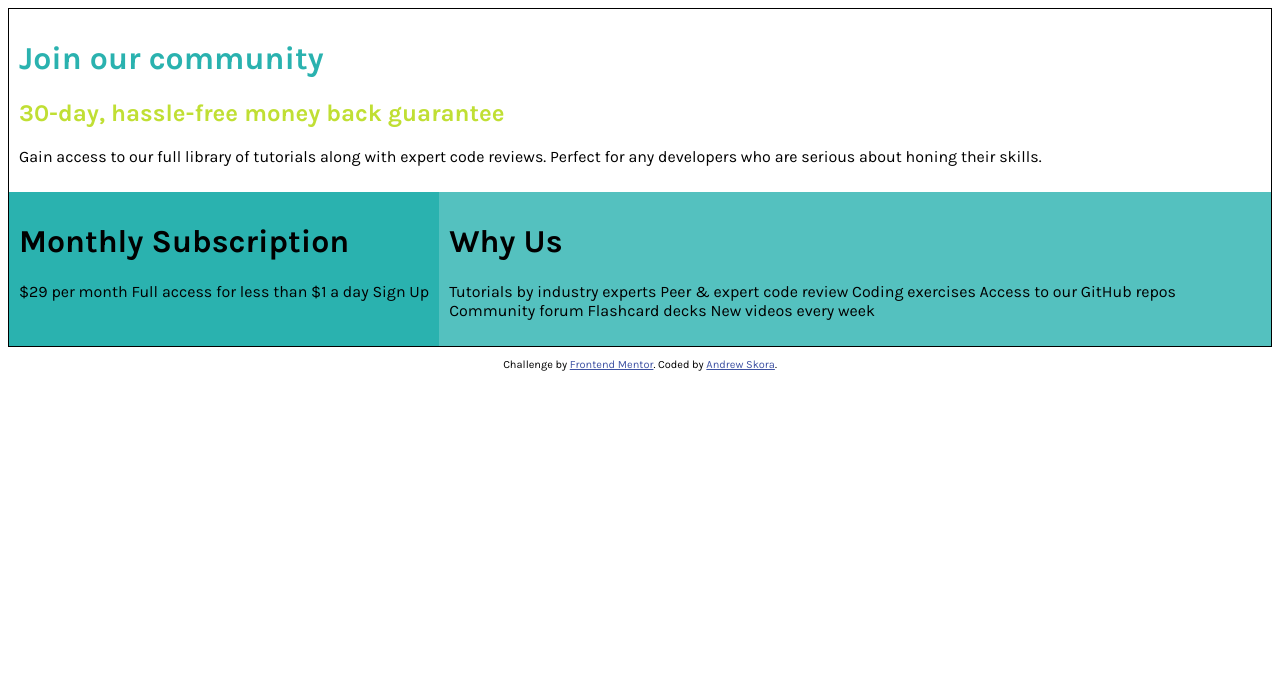
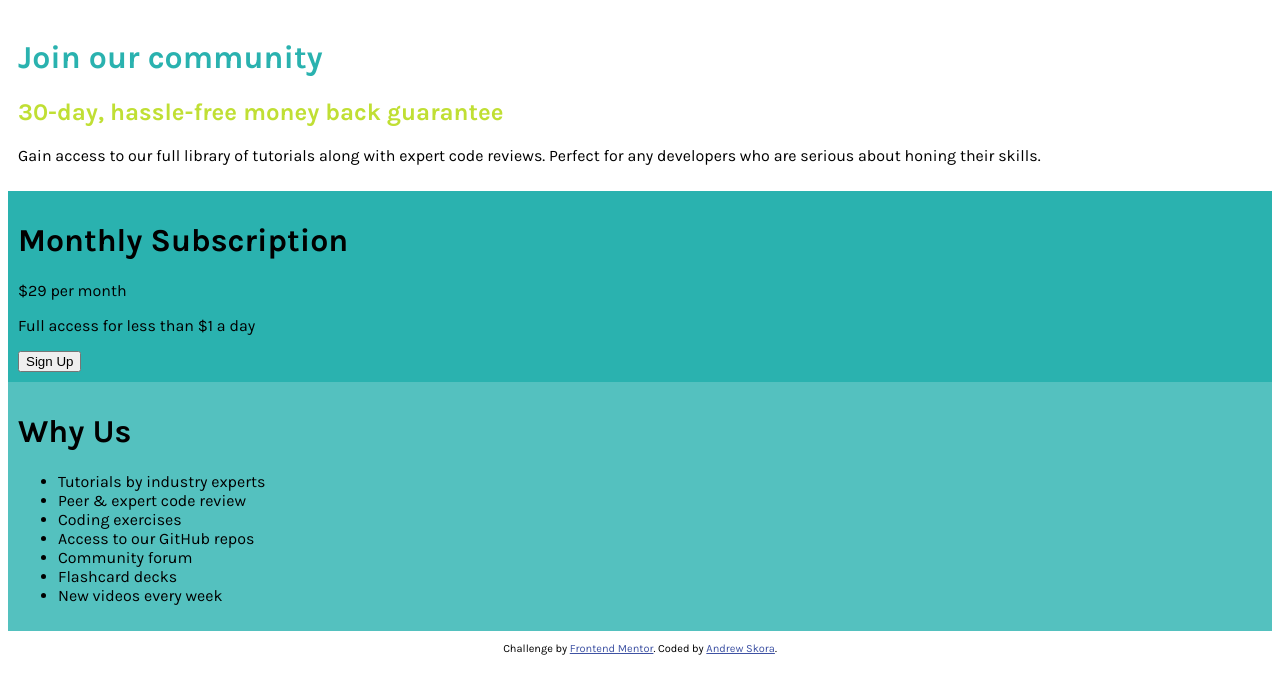
Before and after one commit to askora16/Single-Price-Grid-Component, a plain HTML site: page index.html in a window 1280 px wide. Drawn offline with Linux system fonts and the light colour scheme.

Commit message:
Update index.html

```diff
--- a/index.html
+++ b/index.html
@@ -26,7 +26,7 @@
 
 <body>
 
-  <div class="container">
+  <div class="content">
     <div class="card top">
       <h1>Join our community</h1>
 
@@ -39,24 +39,25 @@
     <div class="card bottom">
       <h1>Monthly Subscription</h1>
 
-      &dollar;29 per month
+      <p class="price">&dollar;29 <span>per month</span></p>
 
-      Full access for less than &dollar;1 a day
+        <p>Full access for less than &dollar;1 a day</p>
 
-      Sign Up
+      <button>Sign Up</button>
     </div>
 
 
     <div class="card right">
       <h1>Why Us</h1>
-
-      <p> Tutorials by industry experts
-          Peer &amp; expert code review
-          Coding exercises
-          Access to our GitHub repos
-          Community forum
-          Flashcard decks
-          New videos every week</p>
+      <ul>
+        <li>Tutorials by industry experts</li>
+        <li>Peer &amp; expert code review</li>
+        <li>Coding exercises</li>
+        <li>Access to our GitHub repos</li>
+        <li>Community forum</li>
+        <li>Flashcard decks</li>
+        <li>New videos every week</li>
+      </ul>
     </div>
   </div>
 
```
